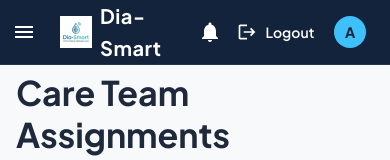
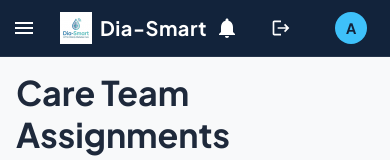
Before and after one commit to cepdnaclk/e21-3yp-dia-smart, a React (Vite) app in the folder frontend/web-dashboard/: page /admin/assignments in a window 390 px wide. Shown: the top 160 px of the page. Built offline with nearby package versions, Linux system fonts and the light colour scheme; no server answers; sample sign-in values are in the browser's storage.

Commit message:
fix(layout): adjust mobile header title wrapping and increase main container padding bottom buffer

```diff
--- a/frontend/web-dashboard/src/components/navigation/Topbar.tsx
+++ b/frontend/web-dashboard/src/components/navigation/Topbar.tsx
@@ -36,6 +36,7 @@ const titleStyles = {
   flexGrow: 1,
   fontWeight: 700,
   letterSpacing: "0.5px",
+  whiteSpace: "nowrap",
 };
 
 const homeButtonStyles = {
@@ -162,7 +163,9 @@ const Topbar = ({ onDrawerToggle }: TopbarProps) => {
             onClick={handleLogout}
             sx={logoutButtonStyles}
           >
-            Logout
+            <Box component="span" sx={{ display: { xs: "none", sm: "inline" } }}>
+              Logout
+            </Box>
           </Button>
         </Tooltip>
 
--- a/frontend/web-dashboard/src/layouts/DashboardLayout/DashboardLayout.tsx
+++ b/frontend/web-dashboard/src/layouts/DashboardLayout/DashboardLayout.tsx
@@ -38,7 +38,7 @@ const DashboardLayout = () => {
           p: { xs: 2, sm: 3 },
           width: { xs: "100%", md: `calc(100% - 260px)` }, // accounts for sidebar width on desktop
           minWidth: 0,
-          pb: isMobile ? "calc(80px + env(safe-area-inset-bottom, 0px))" : "24px", // adds buffer at the bottom for bottom navigation on mobile with safe area support
+          pb: isMobile ? "calc(120px + env(safe-area-inset-bottom, 0px))" : "24px", // adds buffer at the bottom for bottom navigation on mobile with safe area support
           transition: theme.transitions.create(["margin", "width"], {
             easing: theme.transitions.easing.sharp,
             duration: theme.transitions.duration.leavingScreen,
```
